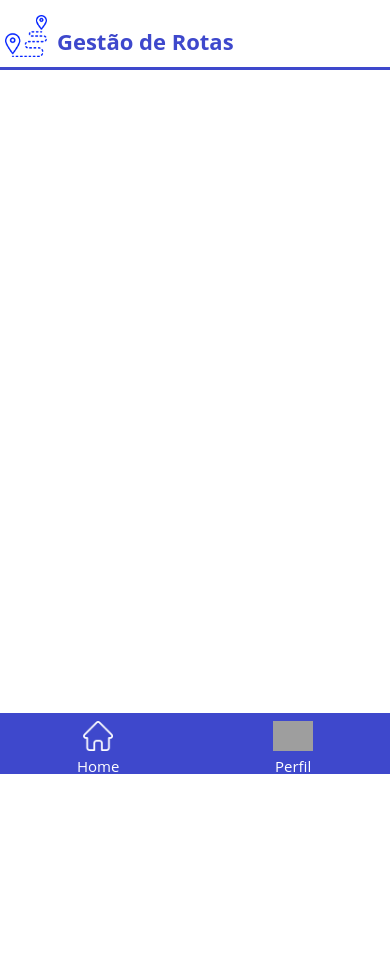
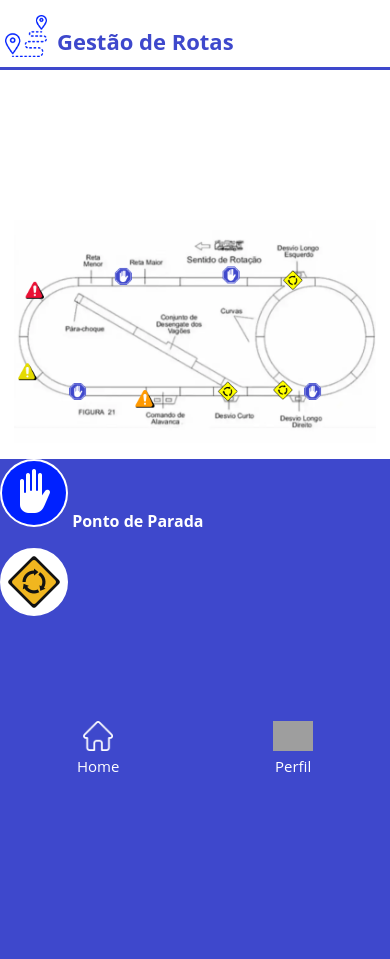
Before and after one commit to vitorbinhotti/Mockup, a PHP site: page /gestao.html in a window 390 px wide. Shown: the part 70-1029 px from the top of the page. Before the commit the page ends 844 px from the top, so only its background shows below. Run offline with PHP 8.4, Linux system fonts and the light colour scheme; grey boxes are pictures that could not be loaded.

Commit message:
update - adicionando gestao rotas

```diff
--- a/entrar.css
+++ b/entrar.css
@@ -222,17 +222,17 @@
         height: 300px;
     }
 
-    .rotas h1 img{
+    .rotas h1 img {
         margin-bottom: 10px;
     }
 
-    .rotas h1{
+    .rotas h1 {
         display: flex;
         align-items: center;
         border-bottom: #3e48cc solid;
     }
 
-    .rotas h1{
+    .rotas h1 {
         font-size: 22px;
         color: #3e48cc;
         font-weight: bold;
@@ -244,4 +244,29 @@
         margin-right: 10px;
         width: 42px;
     }
+
+    .ferrovia {
+        display: flex;
+        justify-content: center;
+        margin: 0 auto;
+        margin-top: 150px;
+    }
+
+    .container-azul {
+        width: 423px;
+        height: 500px;
+        background-color: #3e48cc;
+    }
+
+    .container-azul p {
+        color: white;
+        font-weight: bold;
+    }
+
+
+    .container-azul img {
+        background-color: white;
+        border-radius: 50%;
+        border: 2px solid white;
+    }
 }
--- a/gestao.html
+++ b/gestao.html
@@ -23,6 +23,21 @@
             <img src="images/destination.png" alt="Rotas Icon">
             Gestão de Rotas
         </h1>
+    </div>
+
+    <img class="ferrovia" src="images/ferrovia.png" alt="Ferrovia">
+
+    <div class="container-azul">
+            <p>
+                <img src="images/stop.png" alt="Stop Icon">
+                Ponto de Parada
+            </p>
+
+        <div>
+            <p>
+                <img src="images/rotatoria.png" alt="Interseção Icon">
+            </p>
+        </div>
     </div>
 
     <nav class="icon-menu-lateral">
```
Also changed, not shown: images/ferrovia.png (added), images/rotatoria.png (added), images/stop.png (added).
